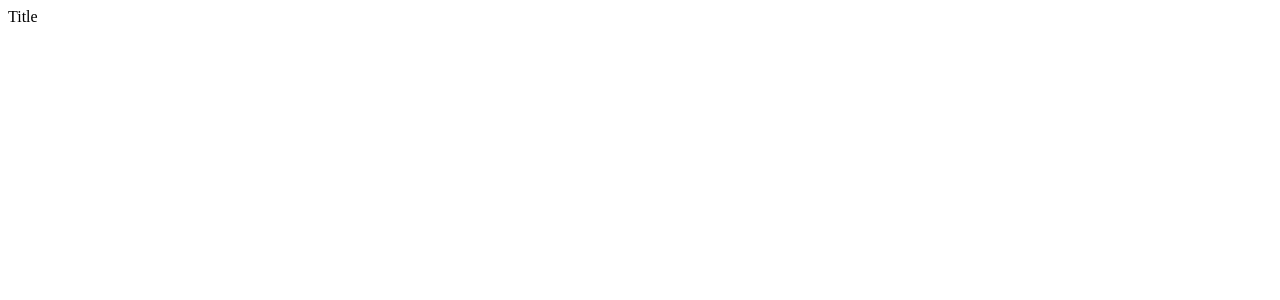
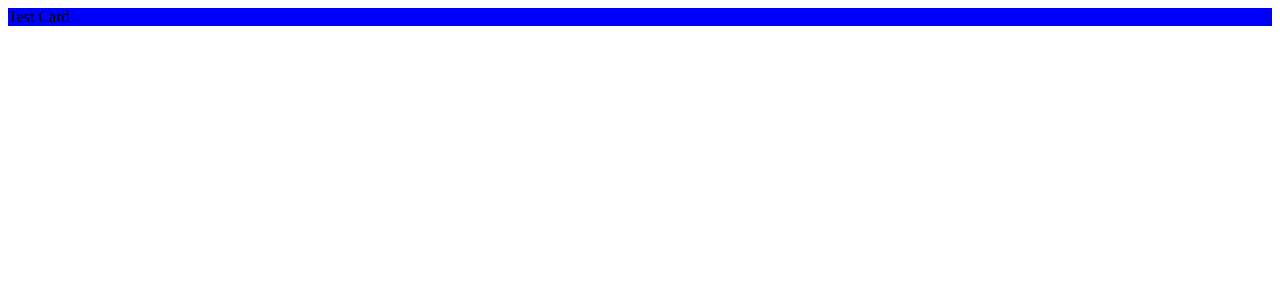
Before and after one commit to JamieCDev20/Bin.go, a React (Vite) app in the folder bin-go/: page / in a window 1280 px wide. Shown: the top 300 px of the page. Built offline with nearby package versions, Linux system fonts and the light colour scheme.

Commit message:
Created bingo card component

```diff
--- a/bin-go/src/App.tsx
+++ b/bin-go/src/App.tsx
@@ -2,12 +2,13 @@ import { useState } from 'react'
 import reactLogo from './assets/react.svg'
 import viteLogo from '/vite.svg'
 import './App.css'
+import BingoCard from './Components/BingoCard'
 
 function App() {
   const [count, setCount] = useState(0)
 
   return (
-    <div>Title</div>
+    <BingoCard title='Test Card'/>
 
   )
 }
--- /dev/null
+++ b/bin-go/src/Components/BingoCard.css
@@ -0,0 +1,3 @@
+.bingo-card{
+    background: blue;
+}
--- /dev/null
+++ b/bin-go/src/Components/BingoCard.tsx
@@ -0,0 +1,17 @@
+import React from 'react'
+import './BingoCard.css'
+
+interface bingoProps {
+    title : string;
+    complete? : boolean;
+}
+
+const BingoCard = ({title, complete = false} : bingoProps) => {
+  return (
+    <section className={'bingo-card' + (complete? ' complete' : '')}>
+        <header>{title}</header>
+    </section>
+  )
+}
+
+export default BingoCard
```
